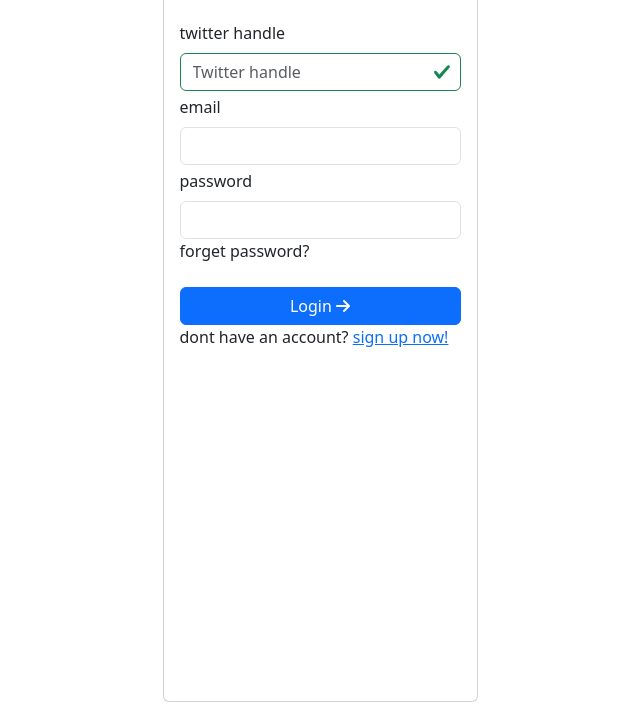
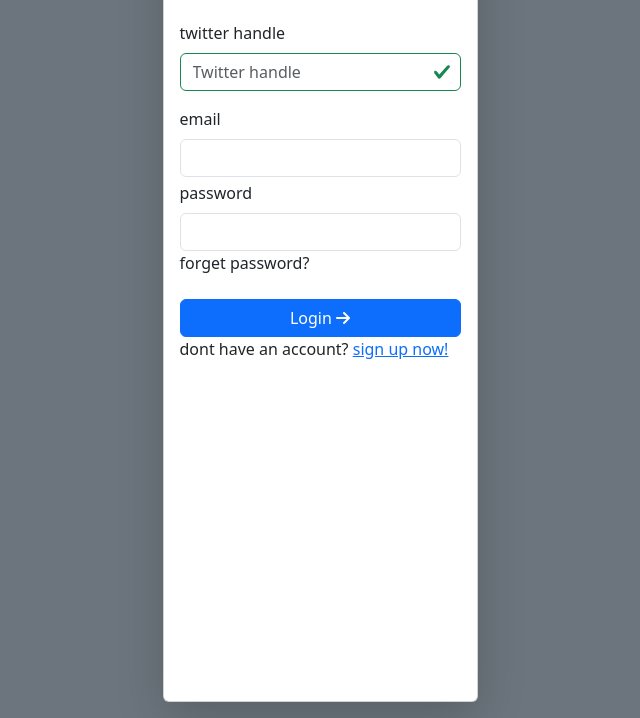
Before and after one commit to prasad12345979/lokesh, a plain HTML site: page LOGIN.html in a window 1280 px wide. Shown: the part 82-800 px from the top of the page, without its empty margins (320-960 px from the left). Drawn offline with nearby package versions, Linux system fonts and the light colour scheme.

Commit message:
background

```diff
--- a/LOGIN.html
+++ b/LOGIN.html
@@ -8,12 +8,12 @@
 
 
     </head>
-    <body class="d-flex justify-content-center align-item-center vh-150">
+    <body class="d-flex justify-content-center align-item-center vh-150 bg-secondary">
 
-            <form class="card round-4 p-3">
+            <form class="card round-4 p-3 shadow-lg">
                 <h2 class="mb-0">log in</h2>
                 <h5 class="mb-4">to start learning</h5>
-                <div class="mb-1">
+                <div class="mb-3">
                   <label class="form-label"> twitter handle</label>
 
                     <input  class="form-control is-valid" type="text"  placeholder="Twitter handle"/>
```
